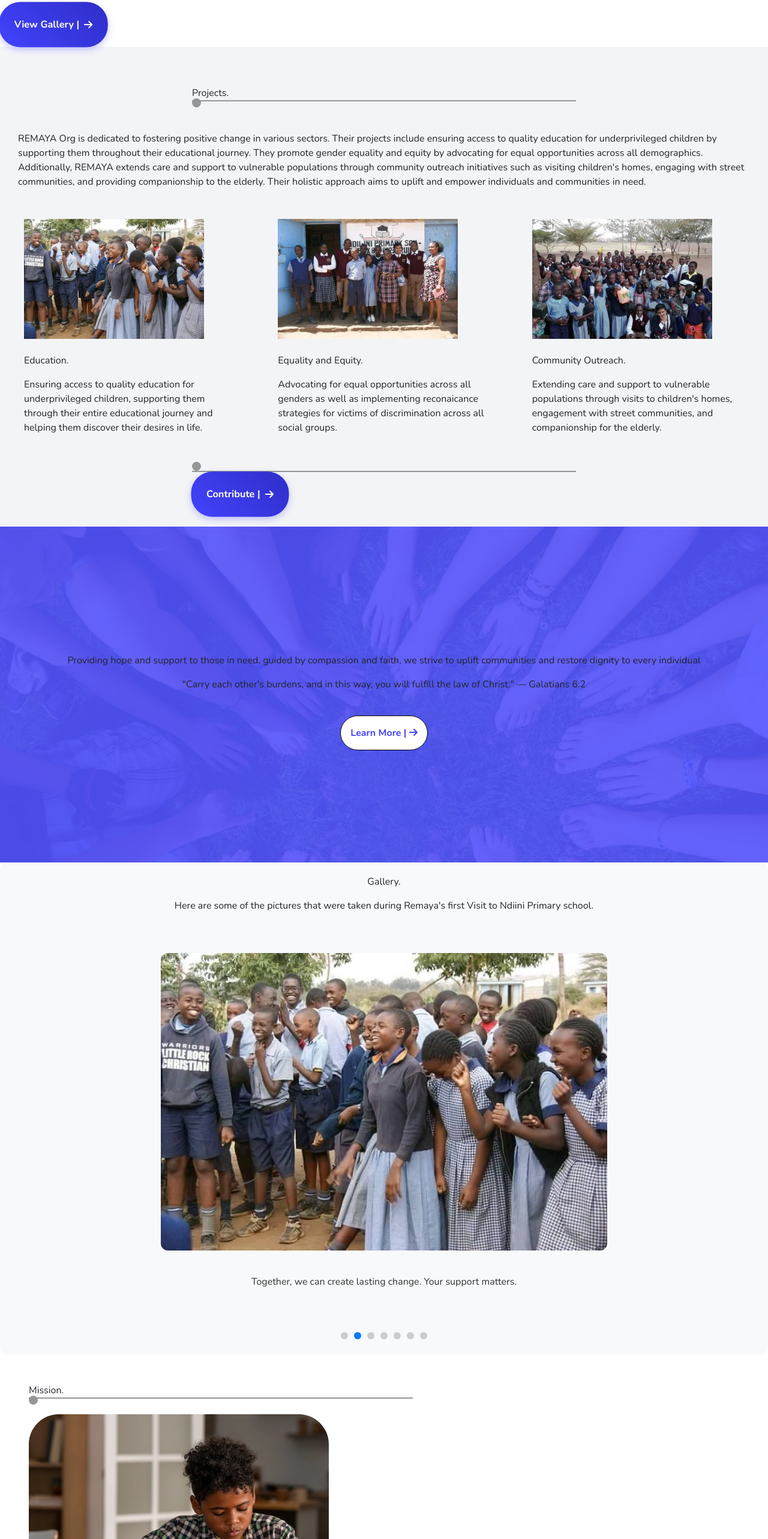
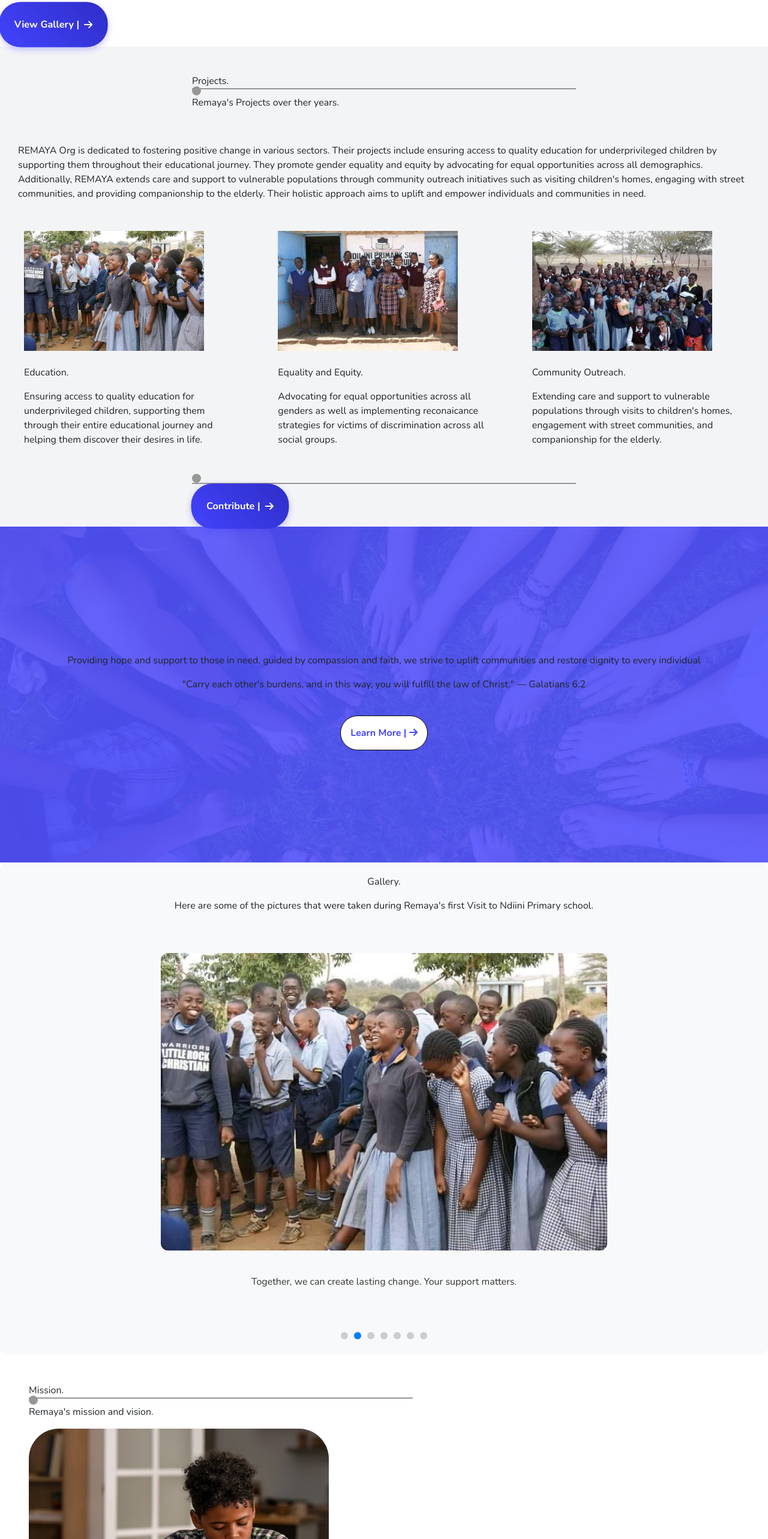
Before and after one commit to Brianali-codes/remaya-react, a React (Vite) app: page / in a window 1280 px wide. Shown: the part 2817-5383 px from the top of the page at 60% size. Built offline with nearby package versions, Linux system fonts and the light colour scheme; a web font is replaced by a local one.

Commit message:
add ui enhancements.

```diff
--- a/src/mission.jsx
+++ b/src/mission.jsx
@@ -13,6 +13,7 @@ export default function Mission(){
                         <div class="horizontal-line"></div>
                         <div class="circle"></div>
                     </div>
+                    <p className='text-xs'>Remaya's mission and vision.</p>
                 </p>
                 <div className="flex flex-row justify-center items-center mission" id='mission'>
                     <div className='flex-flex-col justify-center items-center'>
--- a/src/projects.jsx
+++ b/src/projects.jsx
@@ -18,6 +18,7 @@ export default function Projects(){
                         <div class="horizontal-line"></div>
                         <div class="circle"></div>
                     </div>
+                    <p className='text-xs'>Remaya's Projects over ther years.</p>
                 </p>
                 <br />
                 <p className='desc text-lg'>REMAYA Org is dedicated to fostering positive change in various sectors. Their projects include ensuring access to quality education for underprivileged children by supporting them throughout their educational journey. They promote gender equality and equity by advocating for equal opportunities across all demographics. Additionally, REMAYA extends care and support to vulnerable populations through community outreach initiatives such as visiting children's homes, engaging with street communities, and providing companionship to the elderly. Their holistic approach aims to uplift and empower individuals and communities in need.</p>
@@ -74,6 +75,7 @@ export default function Projects(){
                     </div>
                     <br />
                     <div className='flex flex-row justify-center items-center'>
+
                         <div className='flex flex-row justify-center '>
                             <div class="circle"></div>
                             <div class="horizontal-line" id='line2'></div>
```
